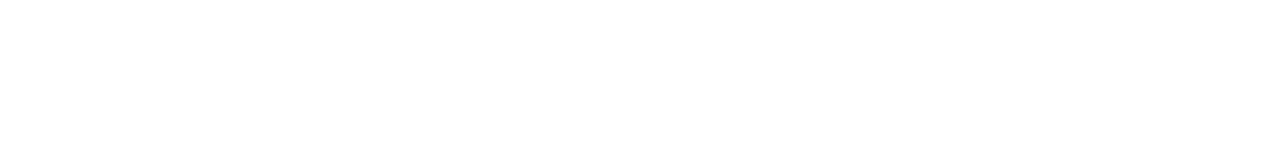
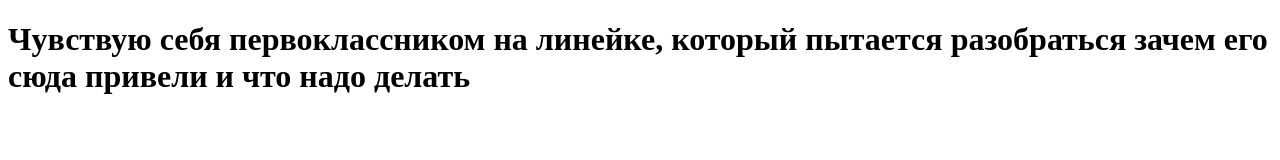
Before and after one commit to work-in-group/lubimovka, a plain HTML site: page index.html in a window 1280 px wide. Drawn offline with Linux system fonts and the light colour scheme.

Commit message:
задача для марии:)

```diff
--- a/index.html
+++ b/index.html
@@ -5,6 +5,7 @@
   <title>Page to try</title>
 </head>
 <body>
-
+<h1 class="Maru-Aruko">Чувствую себя первоклассником на линейке, который пытается разобраться зачем его сюда привели
+  и что надо делать</h1>
 </body>
 </html>
```
